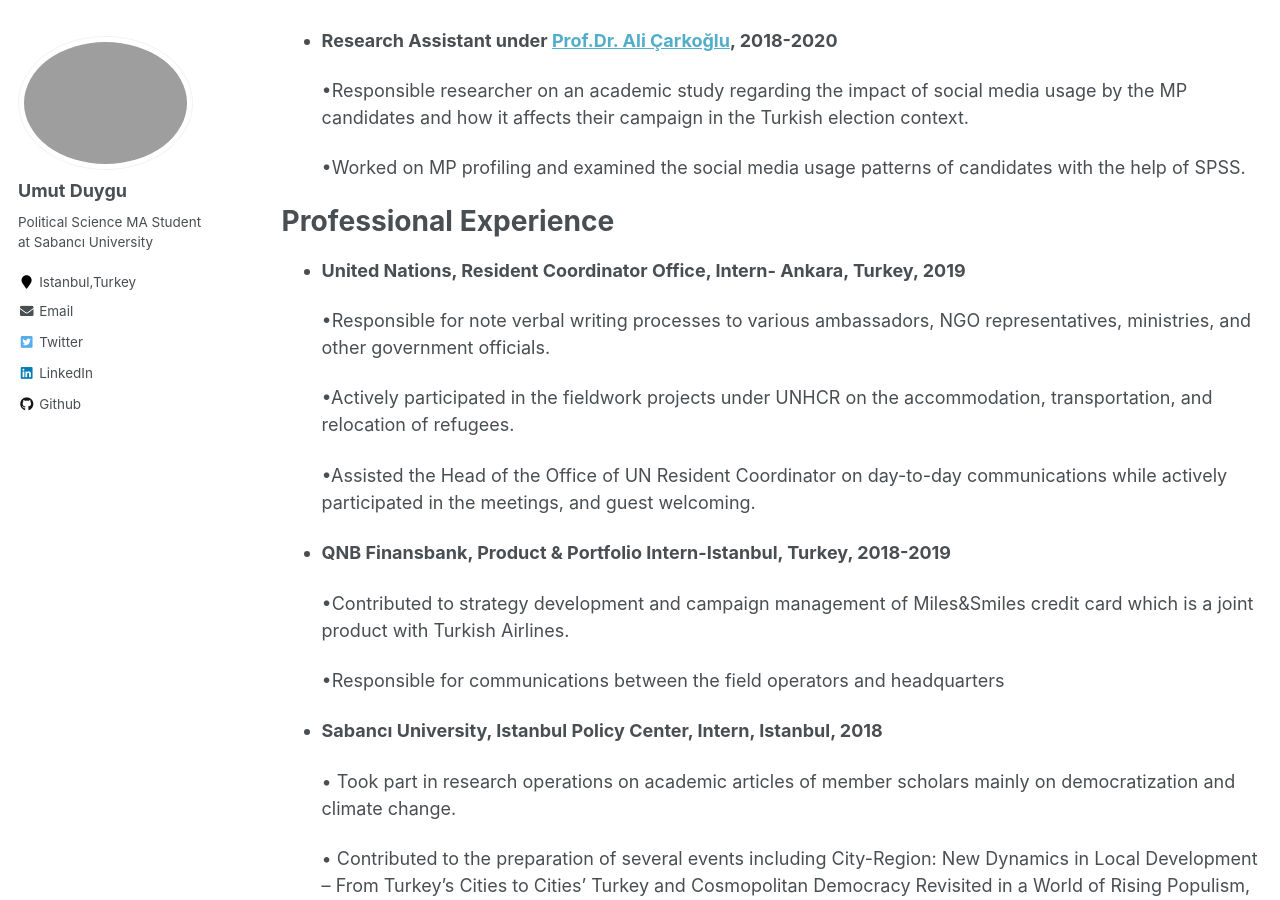
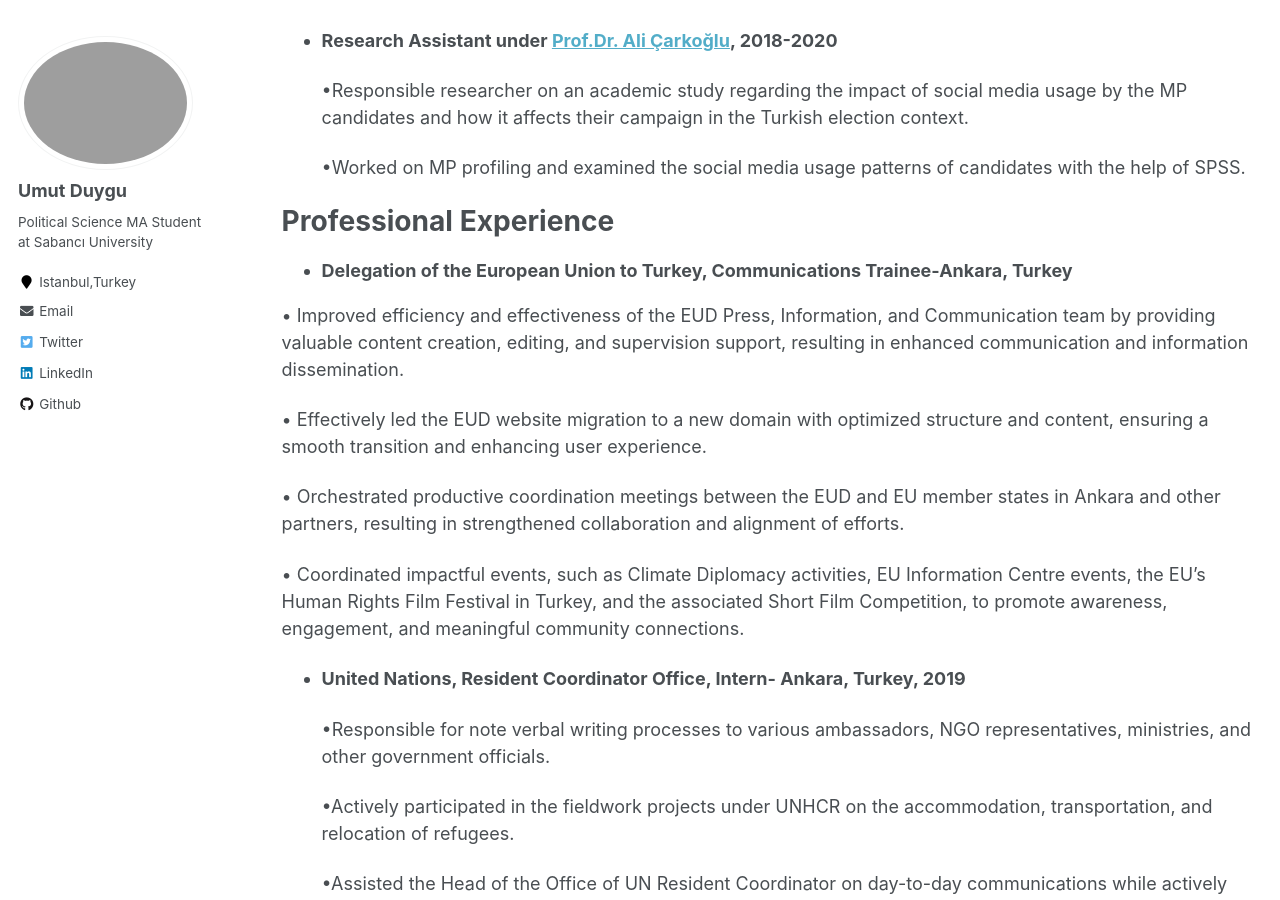
Before and after one commit to UmutDuygu/umutduygu.github.io, a Jekyll site: the page built from _pages/cv.md, in a window 1280 px wide and 900 px high, scrolled down 750 px. Built offline with Jekyll 4.4.1, drawn with Linux system fonts in a browser that asks for light colours.

Commit message:
degisiklik

```diff
--- a/_pages/cv.md
+++ b/_pages/cv.md
@@ -42,6 +42,16 @@ Education
 
 **Professional Experience**
 ======
+  * **Delegation of the European Union to Turkey, Communications Trainee-Ankara, Turkey**
+
+   • Improved efficiency and effectiveness of the EUD Press, Information, and Communication team by providing valuable content creation, editing, and supervision support, resulting in enhanced communication and information dissemination.
+
+   • Effectively led the EUD website migration to a new domain with optimized structure and content, ensuring a smooth transition and enhancing user experience.
+
+   • Orchestrated productive coordination meetings between the EUD and EU member states in Ankara and other partners, resulting in strengthened collaboration and alignment of efforts.
+
+   • Coordinated impactful events, such as Climate Diplomacy activities, EU Information Centre events, the EU's Human Rights Film Festival in Turkey, and the associated Short Film Competition, to promote awareness, engagement, and meaningful community connections.
+
   * **United Nations, Resident Coordinator Office, Intern- Ankara, Turkey, 2019**
 
      •Responsible for note verbal writing processes to various ambassadors, NGO representatives, ministries, and other government officials.
```
Also changed, not shown: 3 other files.
